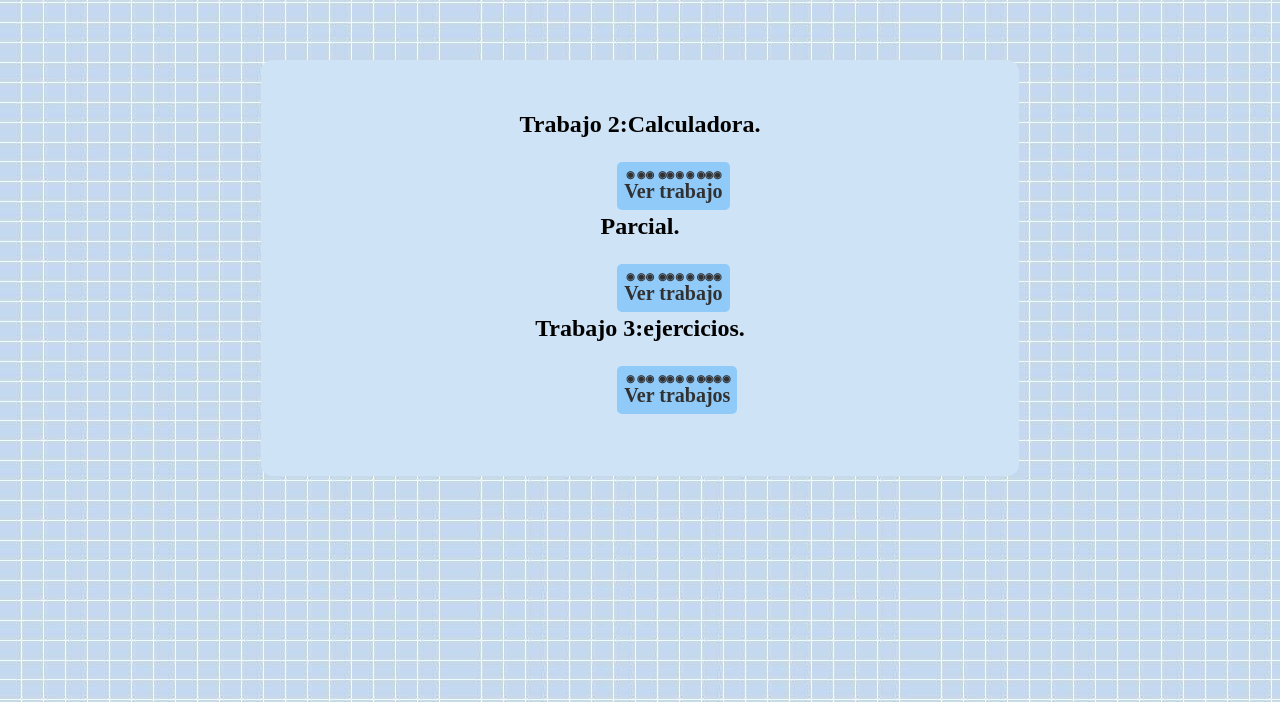
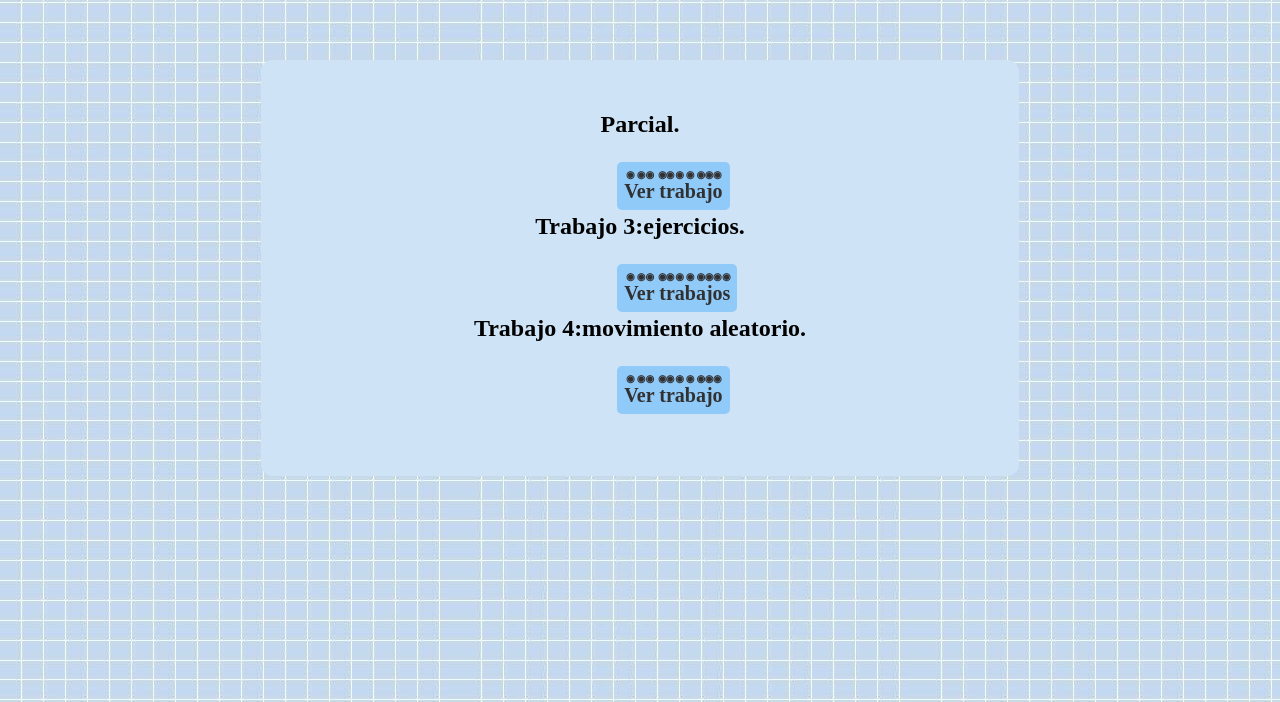
Before and after one commit to salososa3/actividadj1, a plain HTML site: page periodo1.html in a window 1280 px wide. Shown: the part 98-800 px from the top of the page. Drawn offline with Linux system fonts and the light colour scheme.

Commit message:
Update periodo1.html

```diff
--- a/periodo1.html
+++ b/periodo1.html
@@ -10,9 +10,9 @@
 <br><br>
  	<div class="cuadro21">
 
- 			<center><h2><br><p>Trabajo 2:Calculadora.</p></td></h2><center>
- 				<center><a class="boton_personalizado1" href=" https://sosasalome.github.io/sumar-/">Ver trabajo</a></center>
- 				<center><h2><br><p>Parcial.</p></td></h2><center>
+ 			<center><h2><br><p>Parcial.</p></td></h2><center>
  				<center><a class="boton_personalizado1" href=" https://drive.google.com/file/d/17PgsqHvh7grm31Pw9Rzwm_6RkJLtWQFU/view?usp=sharing">Ver trabajo</a></center>
  				<center><h2><br><p>Trabajo 3:ejercicios.</p></td></h2><center>
  				<center><a class="boton_personalizado1" href="https://sosasalome.github.io/ejercicios3/">Ver trabajos</a></center>
+ 				<center><h2><br><p>Trabajo 4:movimiento aleatorio.</p></td></h2><center>
+ 				<center><a class="boton_personalizado1" href=" https://sosasalome.github.io/posicionaleatoria/">Ver trabajo</a></center>
```
